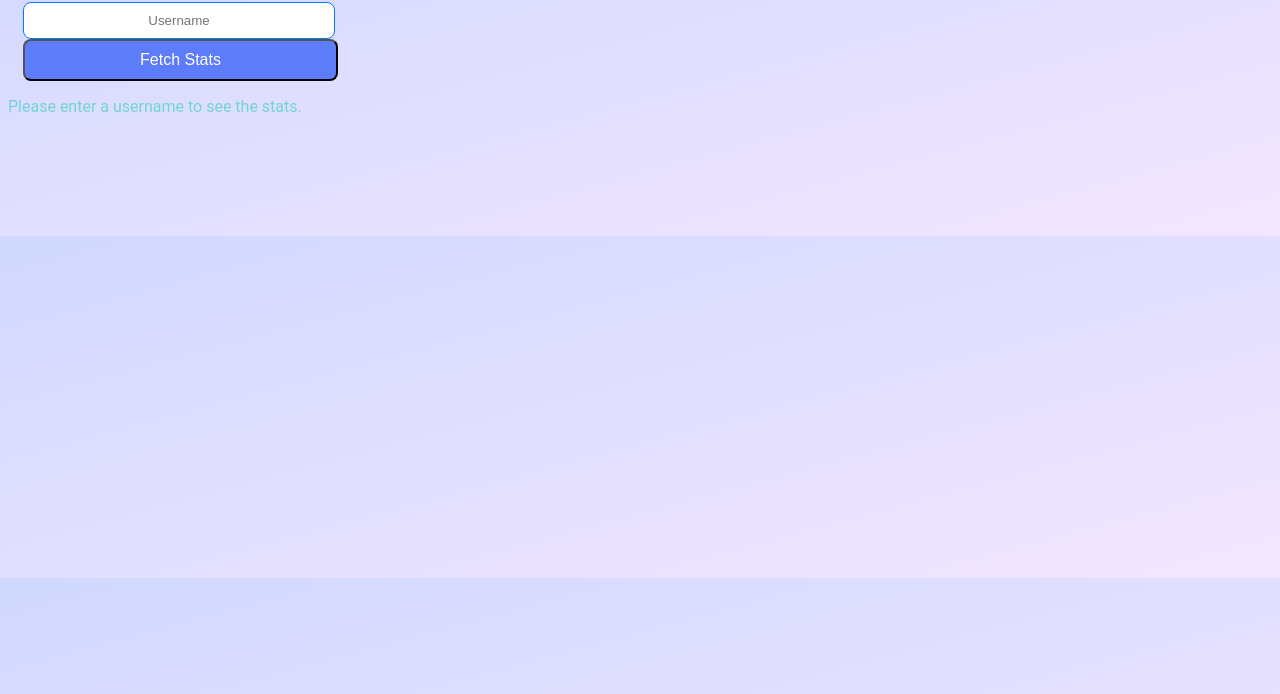
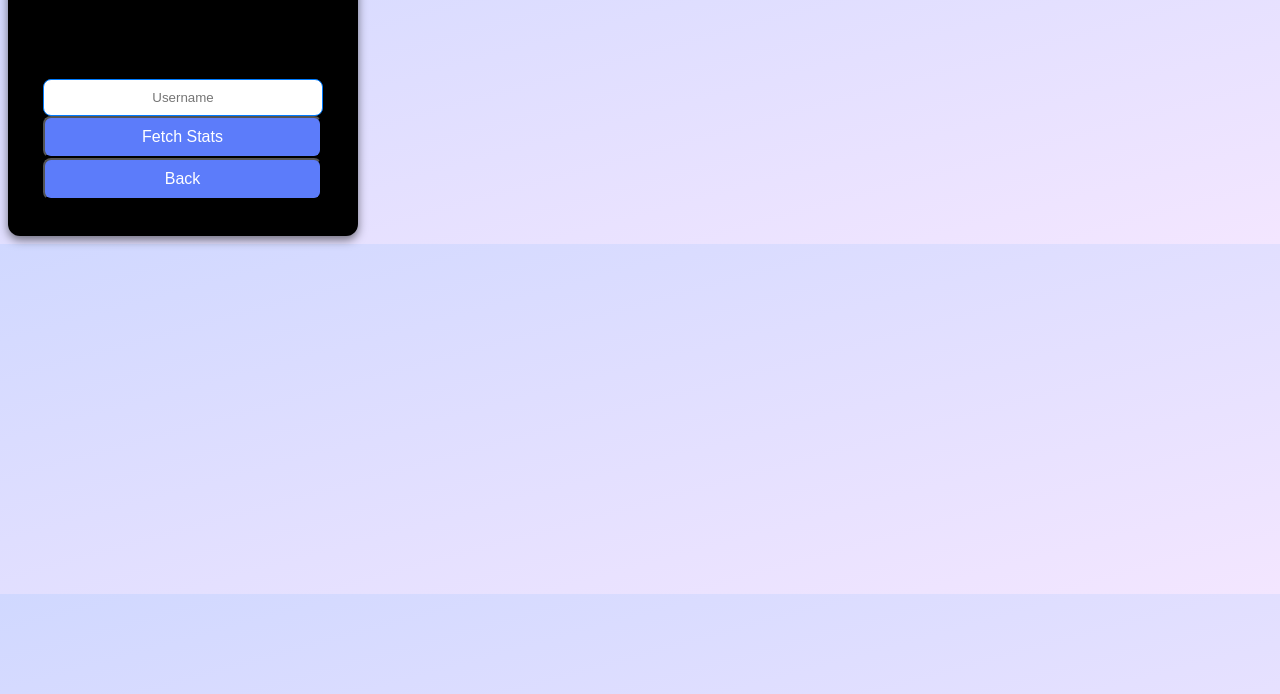
Before and after one commit to biga-codes/Mini-Leet, a browser extension: page userStats.html in a window 1280 px wide. Shown: the part 106-800 px from the top of the page. Drawn offline with Linux system fonts and the light colour scheme.

Commit message:
Update userStats.html

```diff
--- a/userStats.html
+++ b/userStats.html
@@ -7,16 +7,18 @@
   <link rel="stylesheet" href="userstyles.css">
 </head>
 <body>
+    <div class="container">
   <h1>LeetCode Stats</h1>
-  <label for="username">Enter LeetCode Username: </label>
+  <label for="username"> <h2>Enter your LeetCode Username:</h2> </label>
   <input type="text" id="username" placeholder="Username">
-  <button id="fetchStats">Fetch Stats</button>
+  <button class="fetchStats" id="fetchStats">Fetch Stats</button>
+  <button class="back" id="back">Back</button>
 
-  <p id="totalSolved">Please enter a username to see the stats.</p>
+  <p id="totalSolved"></p>
   <p id="easySolved"></p>
   <p id="mediumSolved"></p>
   <p id="hardSolved"></p>
-
+    </div>
   <script src="us.js"></script>
 </body>
 </html>
```
